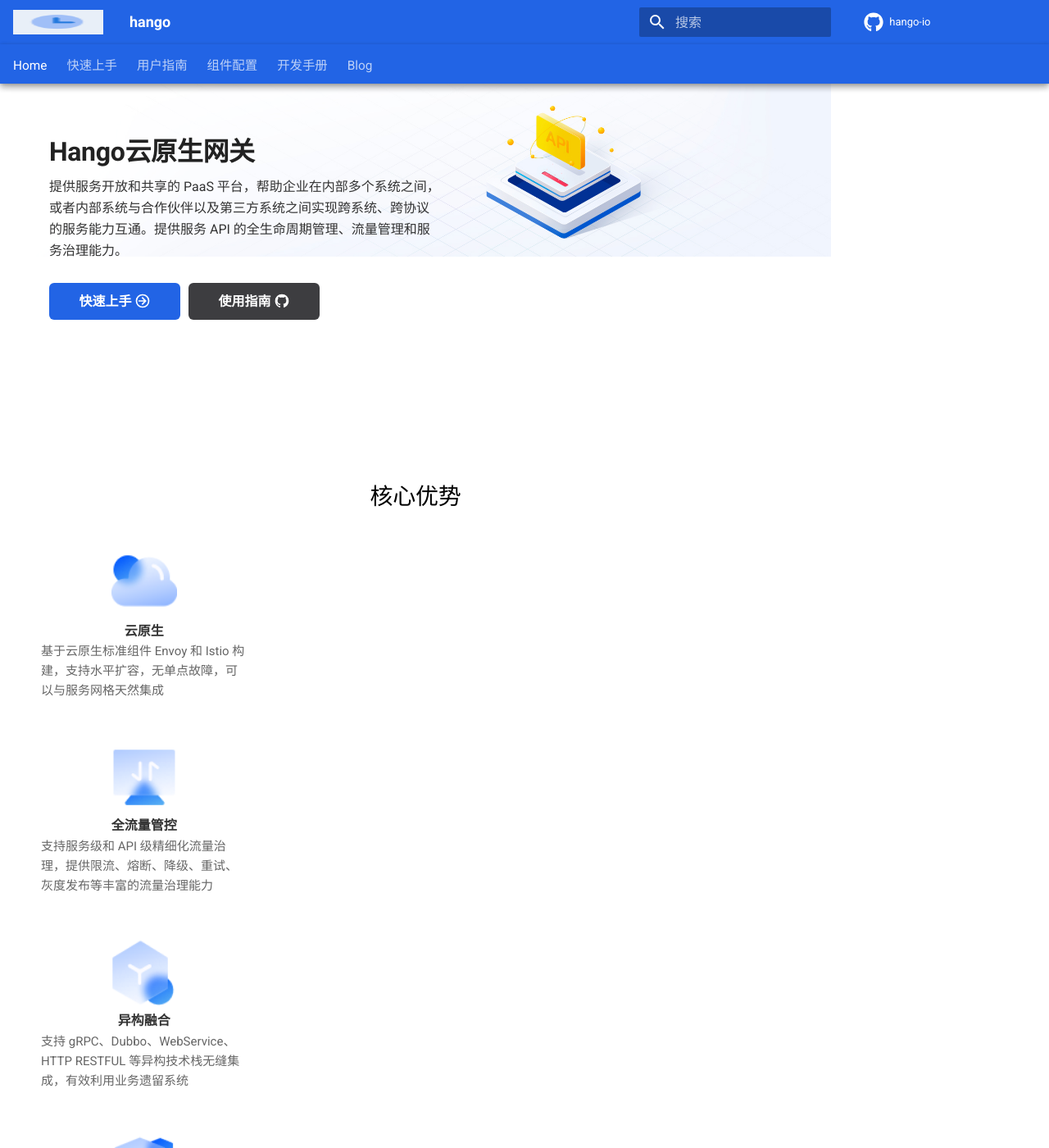
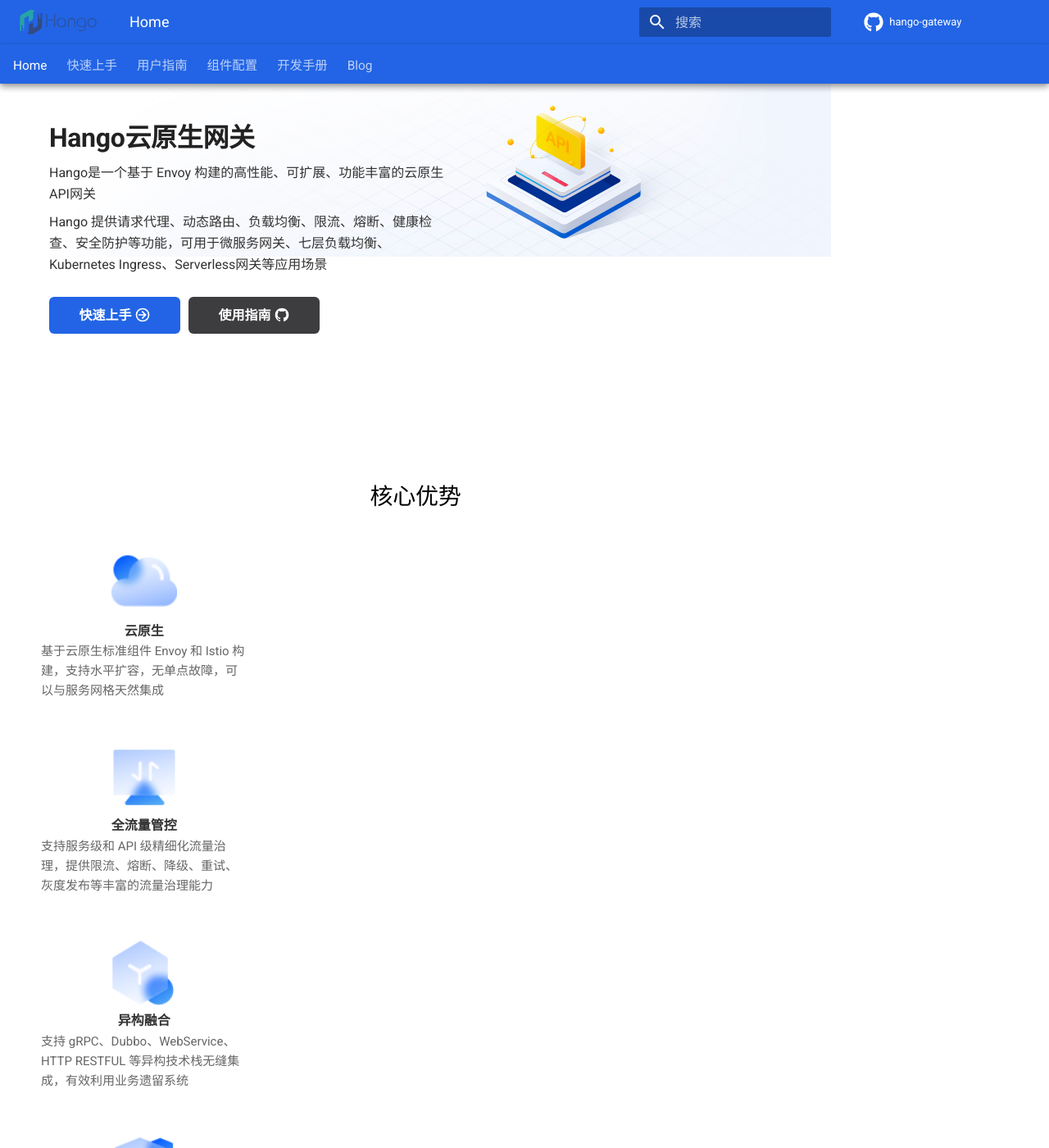
Before and after one commit to trickMin/test_mkdocs, an MkDocs documentation site: the page built from docs/index.md, in a window 1280 px wide and 1400 px high. Shown: the whole window at 82% size. Built offline with MkDocs 1.6.1 and Material for MkDocs 9.7.7, drawn with Linux system fonts in a browser that asks for light colours; some web fonts are replaced; comment, search, counter and statistics services are not loaded.

Commit message:
修改内容

```diff
--- a/mkdocs.yml
+++ b/mkdocs.yml
@@ -1,8 +1,8 @@
 INHERIT: nav.yml
 
-site_name: hango
-repo_url: https://github.com/hango-io
-repo_name: hango-io
+site_name: ' '
+repo_url: https://github.com/hango-io/hango-gateway
+repo_name: hango-gateway
 site_description: Hango Documentation
 extra_css:
   - stylesheets/extra.css
@@ -11,7 +11,7 @@
 theme:
   name: material
   language: zh
-  logo: assets/todo.png
+  logo: assets/hango-logo.svg
   favicon: assets/todo.png
   custom_dir: overrides
   icon:
--- a/overrides/assets/stylesheets/home.css
+++ b/overrides/assets/stylesheets/home.css
@@ -357,7 +357,7 @@
 }
 
 .home-info {
-  width: 50%;
+  width: 52%;
   color: #333;
   font-size: 16px;
   line-height: 26px;
--- a/overrides/home.html
+++ b/overrides/home.html
@@ -12,7 +12,8 @@
       <div class="mdx-hero" style="margin-top:-100px">
         <div>
           <h1>Hango云原生网关</h1>
-          <div class="home-info">提供服务开放和共享的 PaaS 平台，帮助企业在内部多个系统之间，或者内部系统与合作伙伴以及第三方系统之间实现跨系统、跨协议的服务能力互通。提供服务 API 的全生命周期管理、流量管理和服务治理能力。</div>
+          <div class="home-info">Hango是一个基于 Envoy 构建的高性能、可扩展、功能丰富的云原生API网关</div>
+          <div class="home-info">Hango 提供请求代理、动态路由、负载均衡、限流、熔断、健康检查、安全防护等功能，可用于微服务网关、七层负载均衡、Kubernetes Ingress、Serverless网关等应用场景</div>
           <p style="display: flex">
             <a href="{{ 'getting-started/overview/' | url }}" class="md-button md-button--primary newbutton">
               快速上手
```
Also changed, not shown: docs/assets/hango-logo.svg (added).
